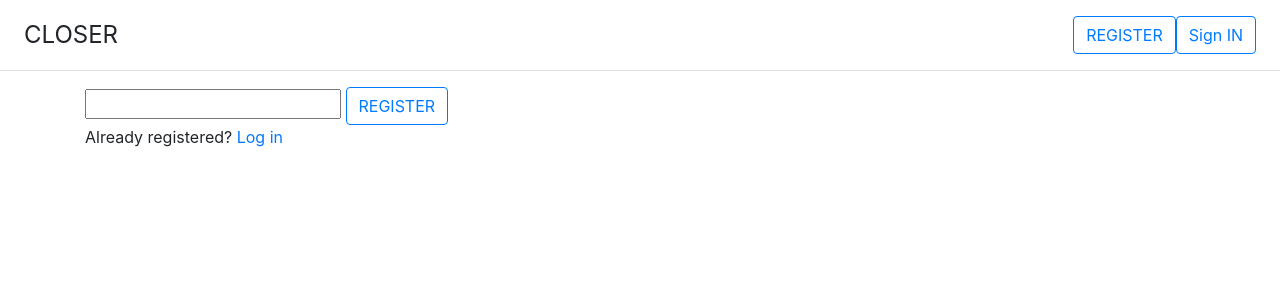
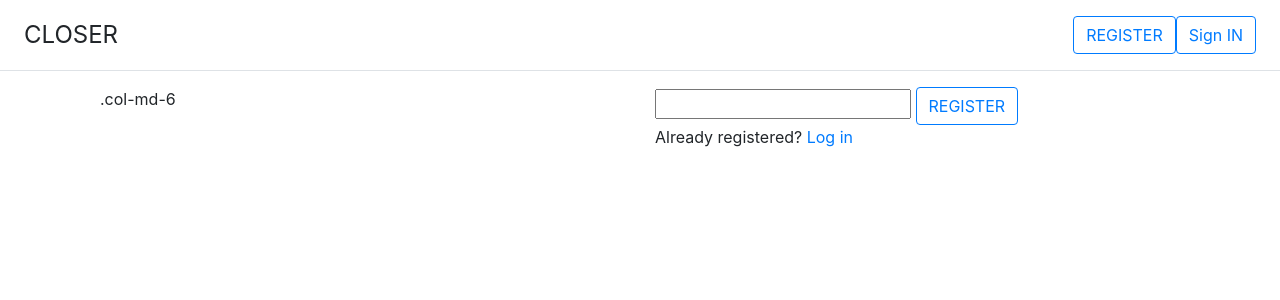
Before and after one commit to olgabor/closer, a Flask app: page /home in a window 1280 px wide. Shown: the top 300 px of the page. Run offline with Flask 2, Linux system fonts and the light colour scheme; some libraries are stand-ins or nearby versions.

Commit message:
adds class="container-fluid" to home and show_project templates

```diff
--- a/templates/home.html
+++ b/templates/home.html
@@ -1,12 +1,21 @@
 {% extends 'layout.html' %}
 
 {% block body %}
+<div class="container-fluid">
+<div class="row">
+  <div class="col-md-6">.col-md-6</div>
+  <div class="col-md-6">
+
     <div className='login'>
     <form className="login-form" >
         <input/>
         <a class="btn btn-outline-primary" href="{{ url_for('register') }}">REGISTER</a>
         <p className="message"> Already registered? <a href="{{ url_for('login') }}"> Log in</a></p>
     </form>
+  </div></div>
+</div>
 </div>
 
+
+
 {% endblock %}
--- a/templates/show_project.html
+++ b/templates/show_project.html
@@ -2,7 +2,7 @@
 
 {% block body %}
 <h1> Project Show Page</h1>
-<div class="container">
+<div class="container-fluid">
 <!-- <div class="row">
     <div class="col-11" style="background-color:salmon;">
         <h3> {{project.id, project.title, project.description, project.author_id }} </h3>
```
Lines whose indentation alone changed are shown as unchanged.
